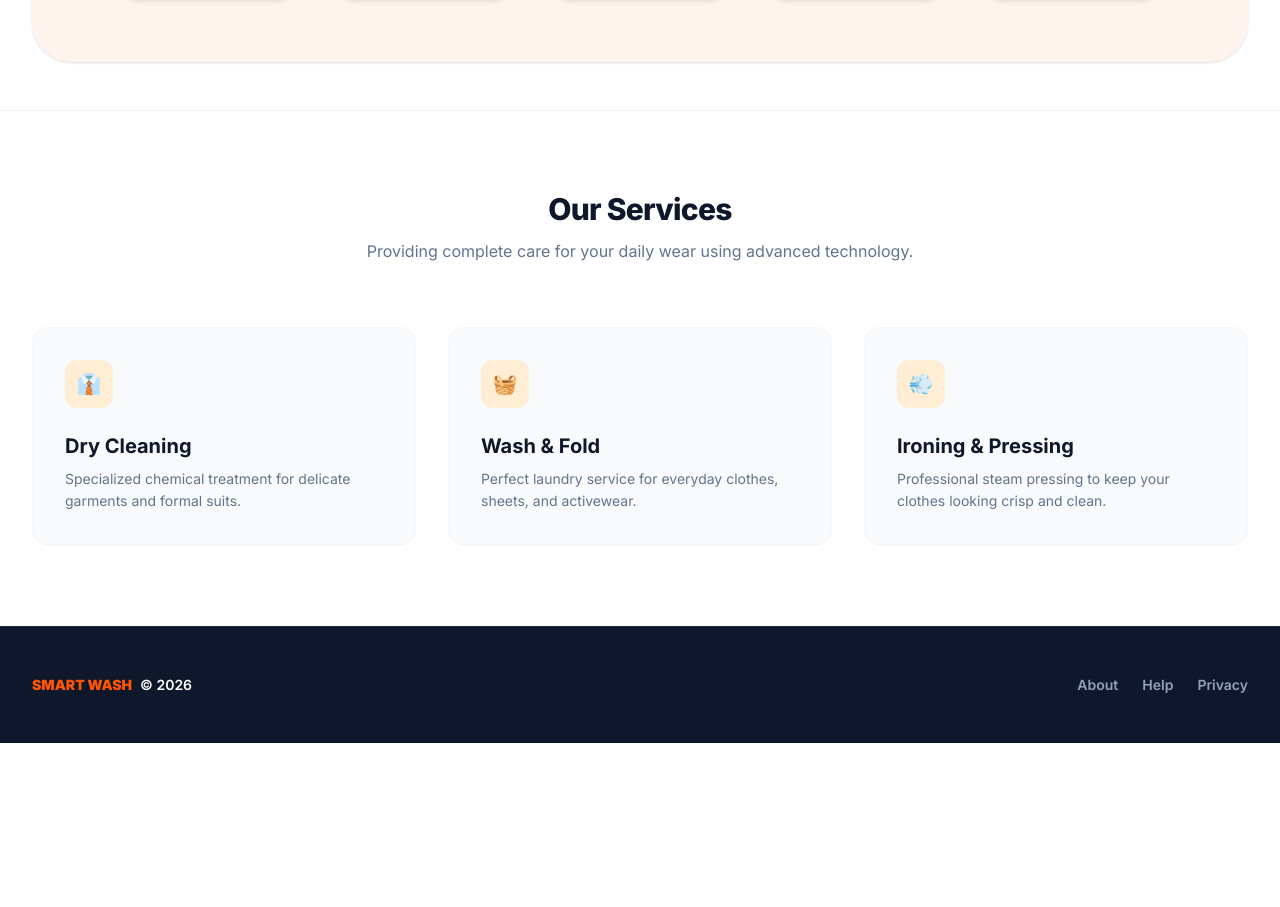
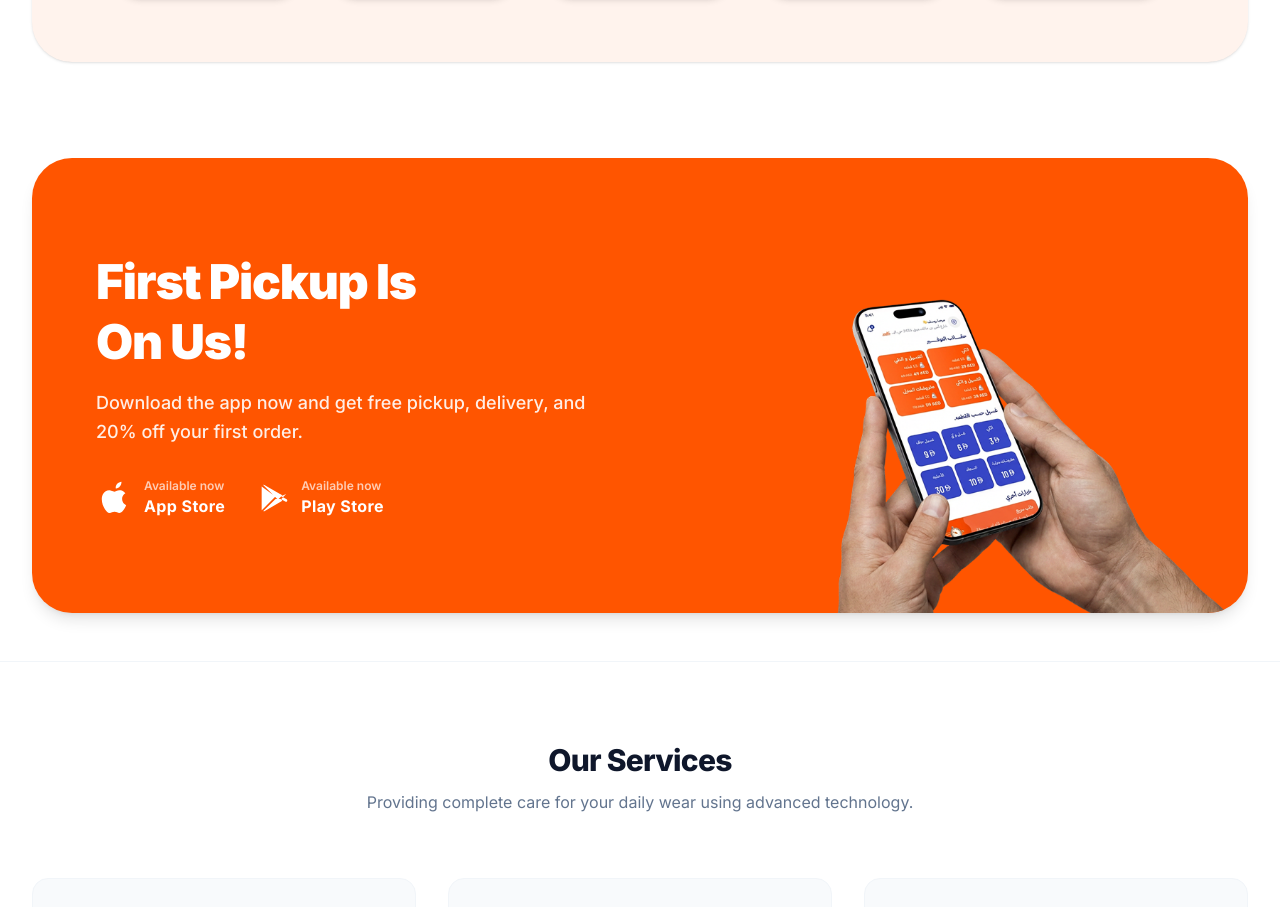
Before and after one commit to eslamahmedabozeid/smartwash, a Next.js app: page /en in a window 1280 px wide. Shown: the part 1031-1938 px from the top of the page. Before the commit the page ends 1774 px from the top, so only its background shows below. Built offline with nearby package versions, Linux system fonts and the light colour scheme.

Commit message:
second section

```diff
--- a/src/app/[lang]/page.tsx
+++ b/src/app/[lang]/page.tsx
@@ -2,6 +2,7 @@ import React from "react";
 import { getDictionary } from "@/dictionaries";
 import Header from "@/components/Header";
 import HeroSection from "@/components/HeroSection";
+import PromoSection from "@/components/PromoSection";
 import ServicesSection from "@/components/ServicesSection";
 import Footer from "@/components/Footer";
 
@@ -21,10 +22,13 @@ export default async function Home({ params }: PageProps) {
       {/* 2. Hero Section (First home page section) */}
       <HeroSection lang={lang} dict={dict} />
 
-      {/* 3. Services Grid Section */}
+      {/* 3. Promo Section (Second home page section) */}
+      <PromoSection lang={lang} dict={dict} />
+
+      {/* 4. Services Grid Section */}
       <ServicesSection lang={lang} dict={dict} />
 
-      {/* 4. Footer Section */}
+      {/* 5. Footer Section */}
       <Footer lang={lang} dict={dict} />
     </div>
   );
--- /dev/null
+++ b/src/components/PromoSection.tsx
@@ -0,0 +1,97 @@
+"use client";
+
+import React from "react";
+import Image from "next/image";
+import Link from "next/link";
+
+interface PromoSectionProps {
+  lang: string;
+  dict: {
+    promo: {
+      title: string;
+      subtitle: string;
+      appStoreSub: string;
+      appStoreTitle: string;
+      playStoreSub: string;
+      playStoreTitle: string;
+    };
+  };
+}
+
+export default function PromoSection({ lang, dict }: PromoSectionProps) {
+  const isAr = lang === "ar";
+
+  return (
+    <section className="w-full px-4 sm:px-6 lg:px-8 py-8 md:py-12 bg-white">
+      {/* Orange Container */}
+      <div className="max-w-7xl mx-auto bg-[#FF5500] rounded-[2.5rem] flex flex-col lg:flex-row items-center justify-between shadow-lg overflow-hidden transition-all duration-300">
+
+        {/* Text Content Block */}
+        <div
+          className={`flex-1 text-white flex flex-col ${
+            isAr ? "text-right items-start lg:items-start lg:pr-16 lg:pl-8" : "text-left items-start lg:items-start lg:pl-16 lg:pr-8"
+          } p-8 sm:p-12 lg:py-16 w-full`}
+        >
+          {/* Main Title */}
+          <h2 className="text-3xl sm:text-4xl lg:text-5xl font-black leading-tight tracking-tight whitespace-pre-line">
+            {dict.promo.title}
+          </h2>
+
+          {/* Subtitle */}
+          <p className="mt-4 text-sm sm:text-base lg:text-lg text-white/90 max-w-lg font-medium leading-relaxed">
+            {dict.promo.subtitle}
+          </p>
+
+          {/* App Download Badges (Horizontal Row) */}
+          <div className="mt-8 flex flex-row items-center gap-8 flex-wrap">
+            {/* Apple App Store */}
+            <Link
+              href="#app-store"
+              className="flex items-center gap-3 text-white hover:text-white/80 group active:scale-95 transition-all duration-200"
+            >
+              {/* Apple Icon */}
+              <svg className="w-9 h-9 fill-current" viewBox="0 0 24 24" xmlns="http://www.w3.org/2000/svg">
+                <path d="M18.71 19.5c-.83 1.24-1.71 2.45-3.05 2.47-1.34.03-1.77-.79-3.29-.79-1.53 0-2 .77-3.27.82-1.31.05-2.3-1.32-3.14-2.53C4.25 17 2.94 12.45 4.7 9.39c.87-1.52 2.43-2.48 4.12-2.51 1.28-.02 2.5.87 3.29.87.78 0 2.26-1.07 3.81-.91.65.03 2.47.26 3.64 1.98-.09.06-2.17 1.28-2.15 3.81.03 3.02 2.65 4.03 2.68 4.04-.03.07-.42 1.44-1.38 2.83M15.97 4.17c.66-.81 1.11-1.93.99-3.06-.96.04-2.13.64-2.82 1.45-.6.7-1.13 1.84-.99 2.94.1.08.2.12.3.12.87 0 1.93-.57 2.52-1.45z" />
+              </svg>
+              <div className="flex flex-col leading-tight">
+                <span className="text-[10px] sm:text-xs text-white/70 font-semibold">{dict.promo.appStoreSub}</span>
+                <span className="text-sm sm:text-base font-bold tracking-wide">{dict.promo.appStoreTitle}</span>
+              </div>
+            </Link>
+
+            {/* Google Play Store */}
+            <Link
+              href="#play-store"
+              className="flex items-center gap-3 text-white hover:text-white/80 group active:scale-95 transition-all duration-200"
+            >
+              {/* Google Play Icon */}
+              <svg className="w-8 h-8 fill-current" viewBox="0 0 24 24" xmlns="http://www.w3.org/2000/svg">
+                <path d="M5.25 2.03c-.23 0-.44.06-.62.18l11.09 11.09 3.29-3.29-13.14-7.58c-.2-.11-.41-.18-.62-.18zM3.5 3.32v17.36c0 .17.03.34.1.5l10.22-10.22L3.5 3.32zm11.75 8.16L4.72 21.73c.16.1.34.15.53.15.22 0 .43-.06.63-.17l13.13-7.58-3.76-3.76zm2.84-.88l4.13 2.39c.5.29.62.91.33 1.41-.16.27-.43.43-.72.43-.24 0-.47-.1-.66-.2l-3.08-1.78 3.76-3.76z" />
+              </svg>
+              <div className="flex flex-col leading-tight">
+                <span className="text-[10px] sm:text-xs text-white/70 font-semibold">{dict.promo.playStoreSub}</span>
+                <span className="text-sm sm:text-base font-bold tracking-wide">{dict.promo.playStoreTitle}</span>
+              </div>
+            </Link>
+          </div>
+        </div>
+
+        {/* Hand holding iPhone 16 Pro Image Block */}
+        <div className="flex-1 w-full lg:w-auto flex justify-center lg:justify-end items-end h-full self-end relative pt-6 lg:pt-16">
+          <div className="relative w-[280px] sm:w-[350px] lg:w-[440px] aspect-[4/3] lg:aspect-[4.5/4] self-end overflow-hidden flex items-end">
+            <Image
+              src="/images/HandandiPhone16Pro.png"
+              alt="Hand holding iPhone 16 Pro"
+              width={440}
+              height={440}
+              style={{ height: "auto" }}
+              className="w-full object-contain object-bottom select-none pointer-events-none transform hover:scale-[1.02] transition-transform duration-500 ease-out"
+              priority
+            />
+          </div>
+        </div>
+
+      </div>
+    </section>
+  );
+}
--- a/src/dictionaries/ar.json
+++ b/src/dictionaries/ar.json
@@ -26,5 +26,13 @@
     "desc1": "خدمة غسيل وتنظيف جاف متميزة مع استلام وتوصيل مجاني من الباب.",
     "desc2": "حمل التطبيق وجدول غسيلك في ثوانٍ معدودة.",
     "howItWorks": "كيف نعمل"
+  },
+  "promo": {
+    "title": "أول غسيل مجاني\nعلينا!",
+    "subtitle": "حمل التطبيق الآن واحصل على توصيل واستلام مجاني وخصم 20% على طلبك الأول.",
+    "appStoreSub": "متاح الآن على",
+    "appStoreTitle": "App Store",
+    "playStoreSub": "متاح الآن على",
+    "playStoreTitle": "Play Store"
   }
 }
--- a/src/dictionaries/en.json
+++ b/src/dictionaries/en.json
@@ -26,5 +26,13 @@
     "desc1": "Premium dry cleaning and laundry service with free doorstep pickup.",
     "desc2": "Download the app and schedule in seconds.",
     "howItWorks": "How It Works"
+  },
+  "promo": {
+    "title": "First Pickup Is\nOn Us!",
+    "subtitle": "Download the app now and get free pickup, delivery, and 20% off your first order.",
+    "appStoreSub": "Available now",
+    "appStoreTitle": "App Store",
+    "playStoreSub": "Available now",
+    "playStoreTitle": "Play Store"
   }
 }
```
Also changed, not shown: public/images/HandandiPhone16Pro.png (added).
